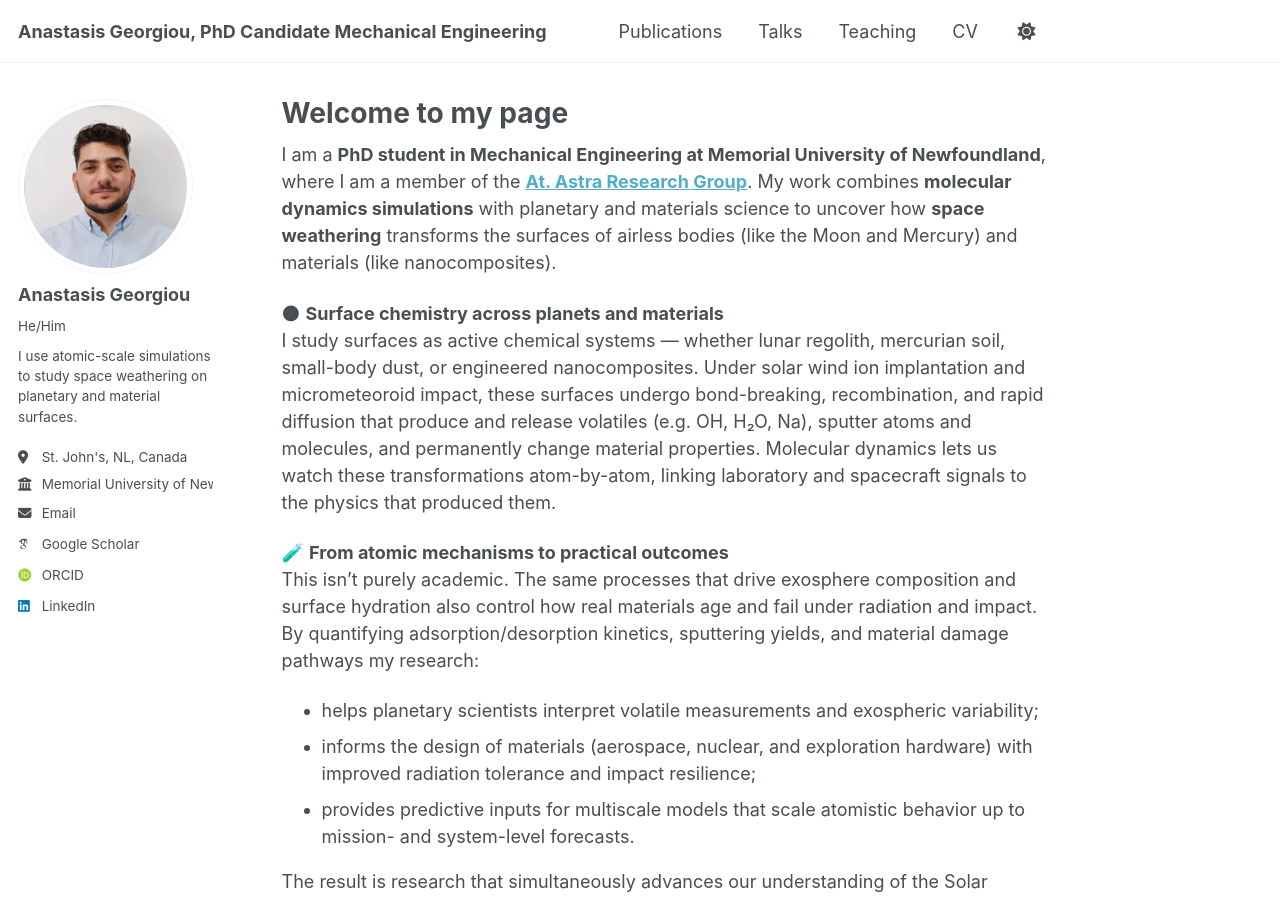
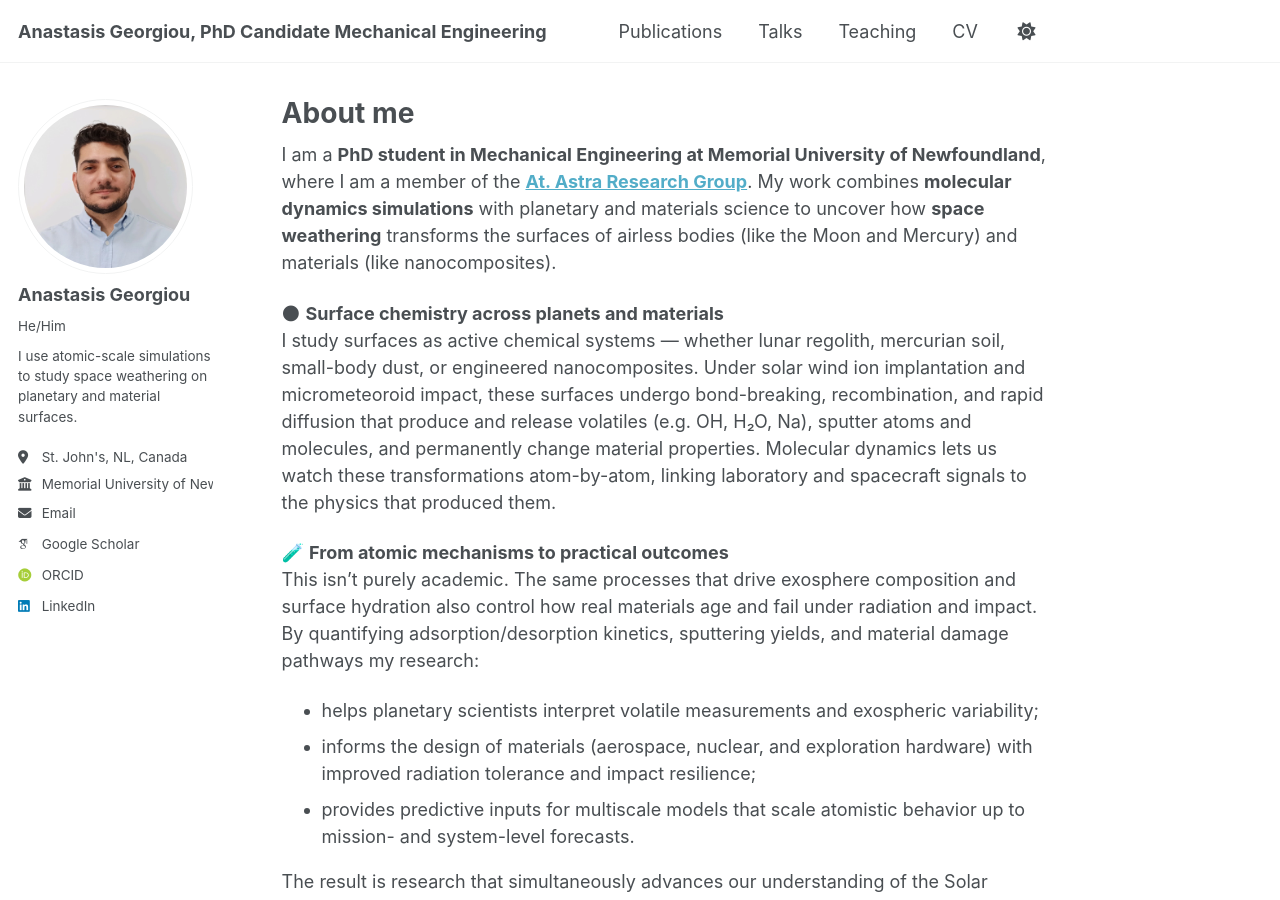
Before and after one commit to a-georgiou19/apgeorgiou.github.io, a Jekyll site: the page built from _pages/about.md, in a window 1280 px wide and 900 px high. Built offline with Jekyll 4.4.1, drawn with Linux system fonts in a browser that asks for light colours; some web fonts are replaced; a script that is not in the unit is left out.

Commit message:
Update about.md

```diff
--- a/_pages/about.md
+++ b/_pages/about.md
@@ -1,6 +1,6 @@
 ---
 permalink: /
-title: "Welcome to my page"
+title: "About me"
 author_profile: true
 redirect_from:
   - /about/
```
